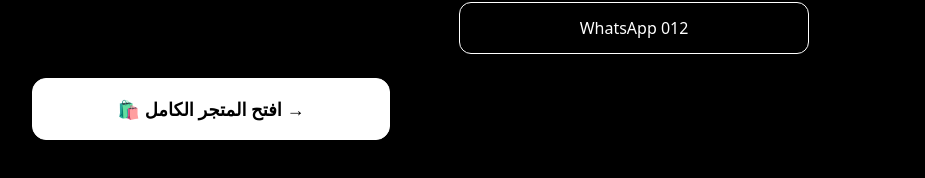
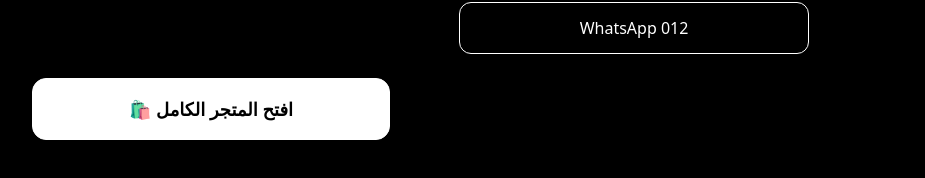
Before and after one commit to Pmcosmetics/pmcosmetics-hub-11-countries, a plain HTML site: page index.html in a window 1280 px wide. Shown: the part 288-466 px from the top of the page, without its empty margins (6-931 px from the left). Drawn offline with Linux system fonts and the light colour scheme.

Commit message:
Update index.html

```diff
--- a/index.html
+++ b/index.html
@@ -1 +1 @@
-<!DOCTYPE html><html><head><meta charset="UTF-8"><meta name="viewport" content="width=device-width, initial-scale=1.0"><title>PM Cosmetics Hub</title><style>body{background:#000;color:#fff;text-align:center;padding:30px;font-family:system-ui}a{display:block;margin:12px auto;padding:14px;border:1px solid #fff;border-radius:12px;max-width:320px;color:#fff;text-decoration:none}</style></head><body><h1>PM Cosmetics Hub - 11 Countries</h1><p>Contact: 01055655649 / 01203151461</p><a href="https://www.instagram.com/pm_cosmetics1">Instagram @pm_cosmetics1</a><a href="https://wa.me/201055655649">WhatsApp 010</a><a href="https://wa.me/201203151461">WhatsApp 012</a><a href="https://pmcosmetics-jn8vylmg.manus.space/" target="_blank" style="display:block;background:#ffffff;color:#000000;padding:18px;border-radius:14px;text-align:center;font-weight:900;margin:24px 0;text-decoration:none;font-size:18px">🛍️ افتح المتجر الكامل →</a><body><html>
+<!DOCTYPE html><html><head><meta charset="UTF-8"><meta name="viewport" content="width=device-width, initial-scale=1.0"><title>PM Cosmetics Hub</title><style>body{background:#000;color:#fff;text-align:center;padding:30px;font-family:system-ui}a{display:block;margin:12px auto;padding:14px;border:1px solid #fff;border-radius:12px;max-width:320px;color:#fff;text-decoration:none}</style></head><body><h1>PM Cosmetics Hub - 11 Countries</h1><p>Contact: 01055655649 / 01203151461</p><a href="https://www.instagram.com/pm_cosmetics1">Instagram @pm_cosmetics1</a><a href="https://wa.me/201055655649">WhatsApp 010</a><a href="https://wa.me/201203151461">WhatsApp 012</a><a href="https://pmcosmetics-jn8vylmg.manus.space/" target="_blank" style="display:block;background:#ffffff;color:#000000;padding:18px;border-radius:14px;text-align:center;font-weight:900;margin:24px 0;text-decoration:none;font-size:18px">🛍️ افتح المتجر الكامل </a></body></html>
```
